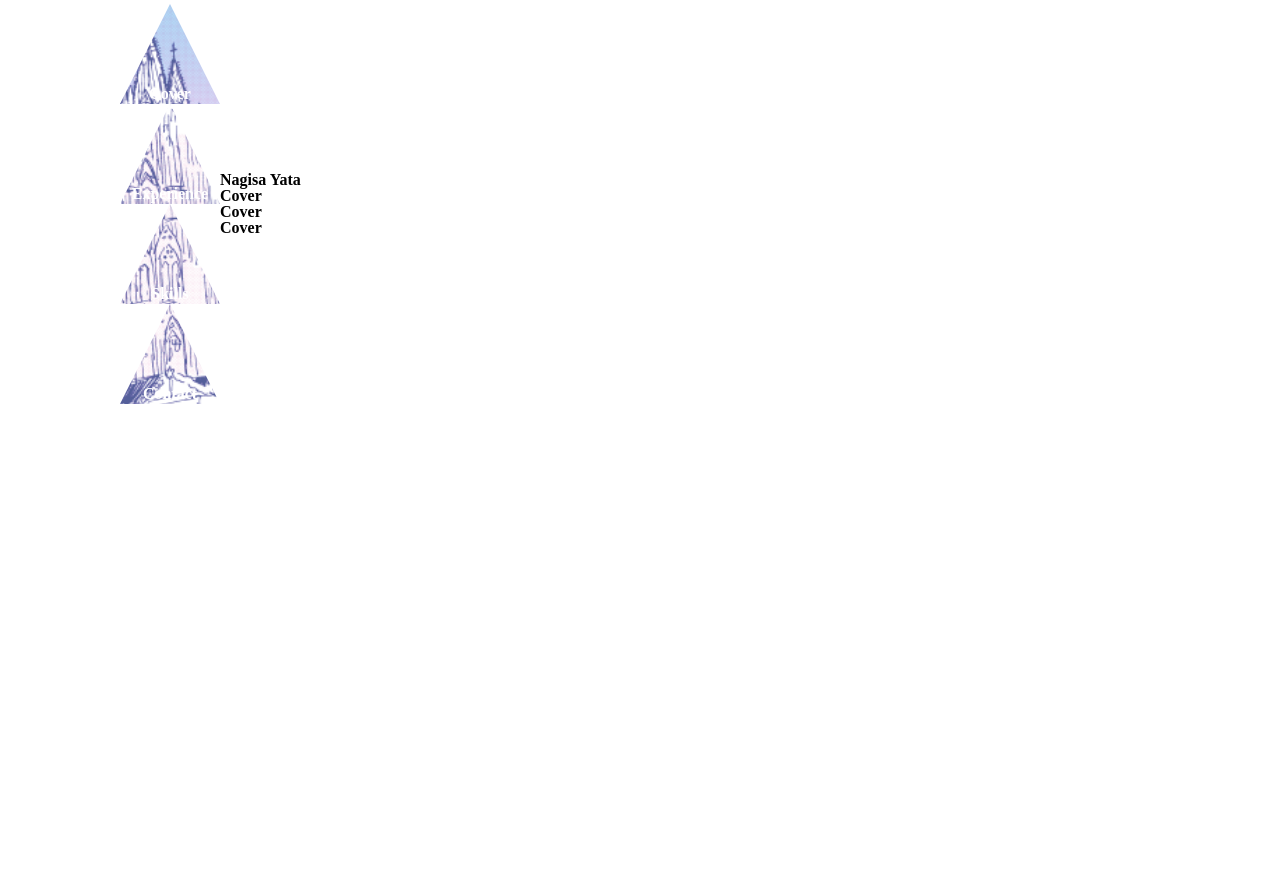
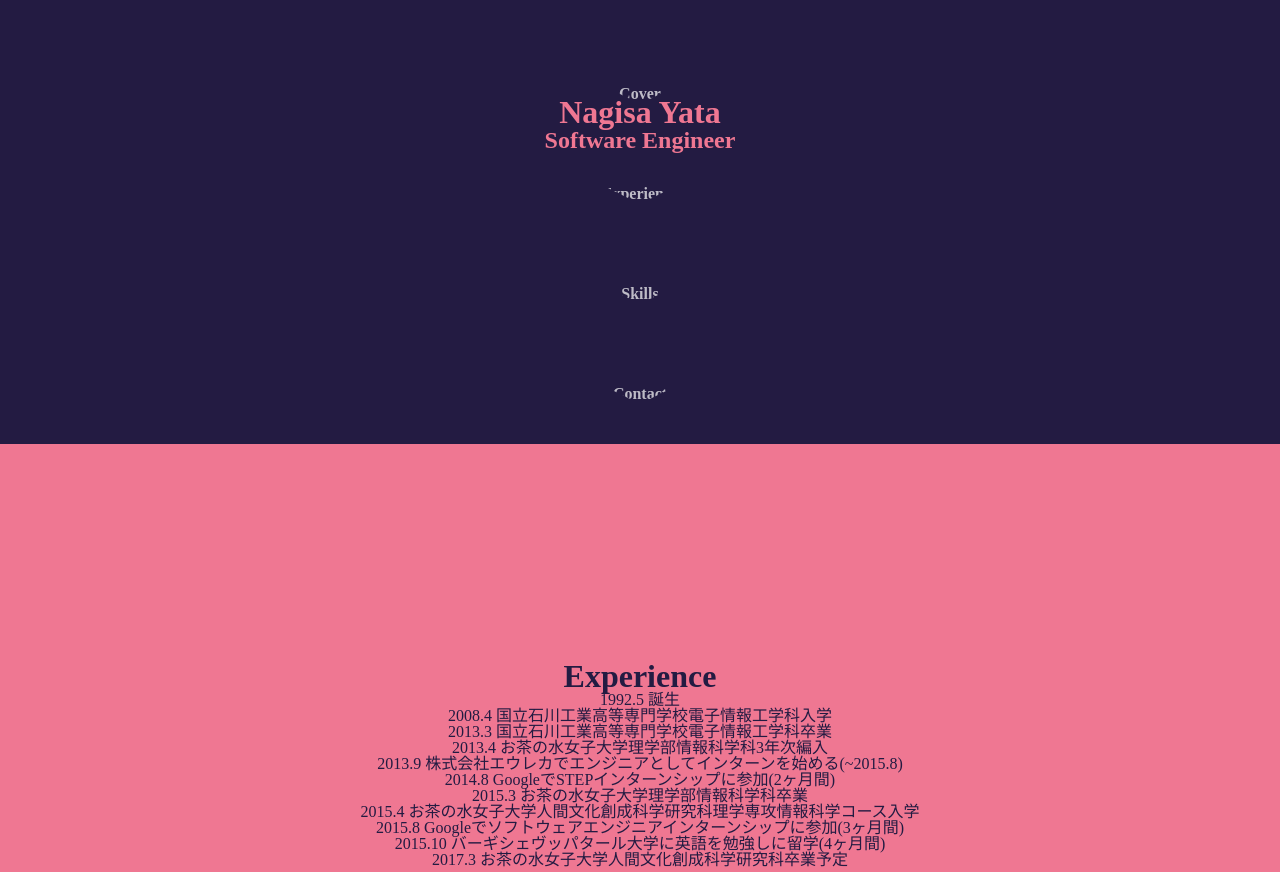
Before and after one commit to nyata/nyata.github.io, a website: page index.jade in a window 1280 px wide. Shown: the part 196-1068 px from the top of the page. Before the commit the page ends 800 px from the top, so only its background shows below. Drawn offline with nearby package versions, Linux system fonts and the light colour scheme; files that its build step writes are made by us from their sources.

Commit message:
change css and add contents

```diff
--- a/css/style.scss
+++ b/css/style.scss
@@ -6,26 +6,37 @@ html, body {
   width: 100%;
   height: 100%;
 }
-
 body {
   display: flex;
   justify-content: center;
   align-items: center;
 }
+h1 {
+  font-size: 32px;
+}
+h2 {
+  font-size: 24px;
+}
+h3 {
+  font-size: 20px;
+ }
+p {
+  font-size: 14px;
+}
 
 // menu
 nav {
   display: block;
-  float: left;
+  position: fixed;
   ul {
     list-style-type: none;
-    li.triangle {
+    li.hexagon {
       width: 100px;
       height: 100px;
-      background-image: url('../images/koeln.png');
-      background-size: 190%;
-      -webkit-clip-path: polygon(50% 0%, 0% 100%, 100% 100%);
-      clip-path: polygon(50% 0%, 0% 100%, 100% 100%);
+      // background-image: url('../images/koeln.png');
+      // background-size: 190%;
+      -webkit-clip-path: polygon(50% 0%, 100% 25%, 100% 75%, 50% 100%, 0% 75%, 0% 25%);
+      clip-path: polygon(50% 0%, 100% 25%, 100% 75%, 50% 100%, 0% 75%, 0% 25%);
       opacity: 0.7;
       color: white;
       line-height: 180px;
@@ -33,9 +44,9 @@ nav {
       font-weight: bold;
     }
     @for $i from 1 to 5 {
-      li.triangle:nth-child(#{$i}) {
+      // li.triangle:nth-child(#{$i}) {
         background-position: 0px -100px * ( $i - 1 );
-      }
+      // }
     }
   }
 }
@@ -44,9 +55,32 @@ nav {
 container {
   display: block;
   float: right;
-  article {
-  width: 940px;
+  width: 100%;
+  height: 100%;
+  wrapper {
     display: flex;
-    justify-content: space-between;
+    justify-content: center;
+    align-items: center;
+    width: 100%;
+    height: 80%;
+    &#cover {
+      background: #231B42;
+      color: #EF7792;
+    }
+    &#experience {
+      background: #EF7792;
+      color: #231B42;
+    }
+    &#skills {
+      background: #D6B3B1;
+      color: #231B42;
+    }
+    &#contact {
+      background: #C6D8C0;
+      color: #231B42;
+    }
+    article {
+      text-align: center;
+    }
   }
 }
--- a/gulpfile.js
+++ b/gulpfile.js
@@ -31,3 +31,5 @@ gulp.task('sass-watch', ['sass'], function() {
     console.log('sass: File ' + event.path);
   });
 });
+
+gulp.task('watch', ['jade-watch', 'sass-watch']);
--- a/includes/contact.jade
+++ b/includes/contact.jade
@@ -1,3 +1,4 @@
-//- cover.jade
-article
-  h1 Cover
+//- contact.jade
+wrapper#contact
+  article
+    h1 Contact
--- a/includes/cover.jade
+++ b/includes/cover.jade
@@ -1,4 +1,5 @@
 //- cover.jade
-article
-  h1 Nagisa Yata
-  p
+wrapper#cover
+  article
+    h1 Nagisa Yata
+    h2 Software Engineer
--- a/includes/experience.jade
+++ b/includes/experience.jade
@@ -1,3 +1,16 @@
-//- cover.jade
-article
-  h1 Cover
+//- experience.jade
+wrapper#experience
+  article
+    h1 Experience
+    ul
+      li 1992.5 誕生
+      li 2008.4 国立石川工業高等専門学校電子情報工学科入学
+      li 2013.3 国立石川工業高等専門学校電子情報工学科卒業
+      li 2013.4 お茶の水女子大学理学部情報科学科3年次編入
+      li 2013.9 株式会社エウレカでエンジニアとしてインターンを始める(~2015.8)
+      li 2014.8 GoogleでSTEPインターンシップに参加(2ヶ月間)
+      li 2015.3 お茶の水女子大学理学部情報科学科卒業
+      li 2015.4 お茶の水女子大学人間文化創成科学研究科理学専攻情報科学コース入学
+      li 2015.8 Googleでソフトウェアエンジニアインターンシップに参加(3ヶ月間)
+      li 2015.10 バーギシェヴッパタール大学に英語を勉強しに留学(4ヶ月間)
+      li 2017.3 お茶の水女子大学人間文化創成科学研究科卒業予定
--- a/includes/menu.jade
+++ b/includes/menu.jade
@@ -1,7 +1,7 @@
 //- includes/menu.jade
 nav
   ul
-    li.triangle Cover
-    li.triangle Experience
-    li.triangle Skills
-    li.triangle Contact
+    li.hexagon Cover
+    li.hexagon Experience
+    li.hexagon Skills
+    li.hexagon Contact
--- a/includes/skills.jade
+++ b/includes/skills.jade
@@ -1,3 +1,12 @@
-//- cover.jade
-article
-  h1 Cover
+//- skills.jade
+wrapper#skills
+  article
+    h1 Skills
+    ul
+      li C
+      li Java
+      li PHP
+      li C++
+      li HTML5
+      li CSS
+      li JavaScript(JQuery)
--- a/index.jade
+++ b/index.jade
@@ -5,6 +5,7 @@ html(lang='ja')
     title test
     link(rel='stylesheet' type='text/css' href='css/cssrefresh.css')
     link(rel='stylesheet' type='text/css' href='css/style.css')
+    script(src='js/app.js')
   body
     include ./includes/menu.jade
     container
```
Also changed, not shown: css/style.css, index.html.
